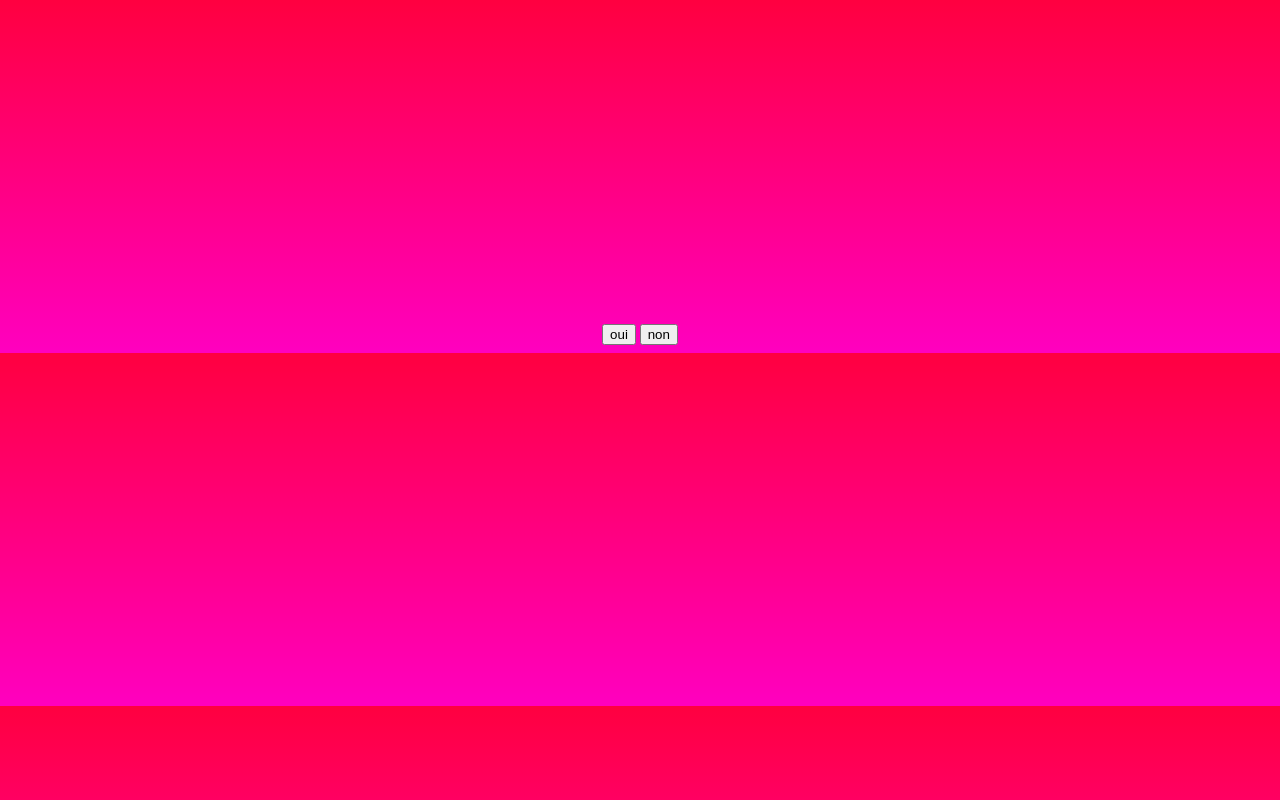
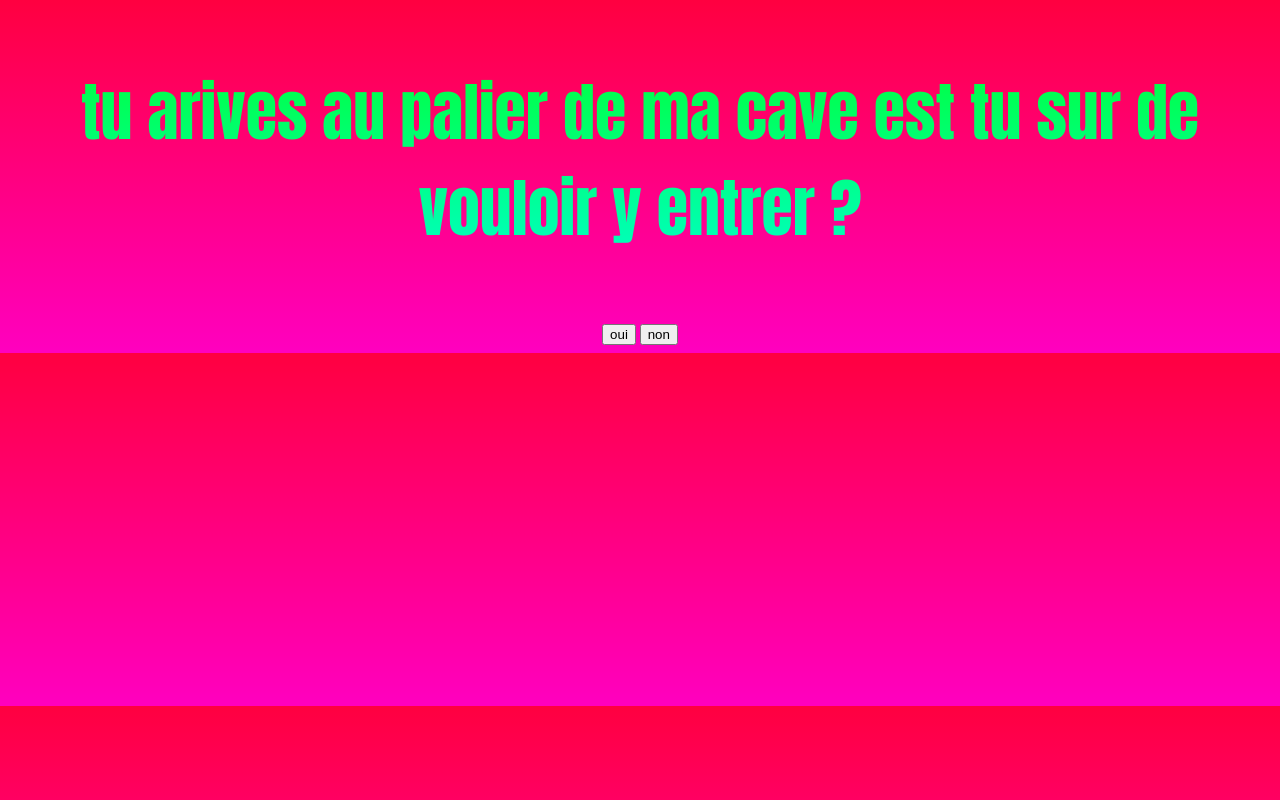
Before and after one commit to kikoofurtif/kikoo_futif.com, a plain HTML site: page suspect.html in a window 1280 px wide. Drawn offline with Linux system fonts and the light colour scheme.

Commit message:
fixed text

```diff
--- a/suspect.html
+++ b/suspect.html
@@ -10,10 +10,10 @@
      font-size: 4em;
     }
     .gradient-text {
-    background: linear-gradient(deg, rgb(0, 255, 64), rgb(0, 255, 191));
-    -webkit-background-clip: text;
-    background-clip: text;
-    color: transparent;
+        background: linear-gradient(180deg, rgb(0, 255, 64), rgb(0, 255, 191));
+        -webkit-background-clip: text; /* Préfixe pour Safari et Chrome */
+        background-clip: text;
+        color: transparent;
     }
       body {
         background: linear-gradient(180deg, rgb(255, 0, 64), rgb(255, 0, 191));
```
